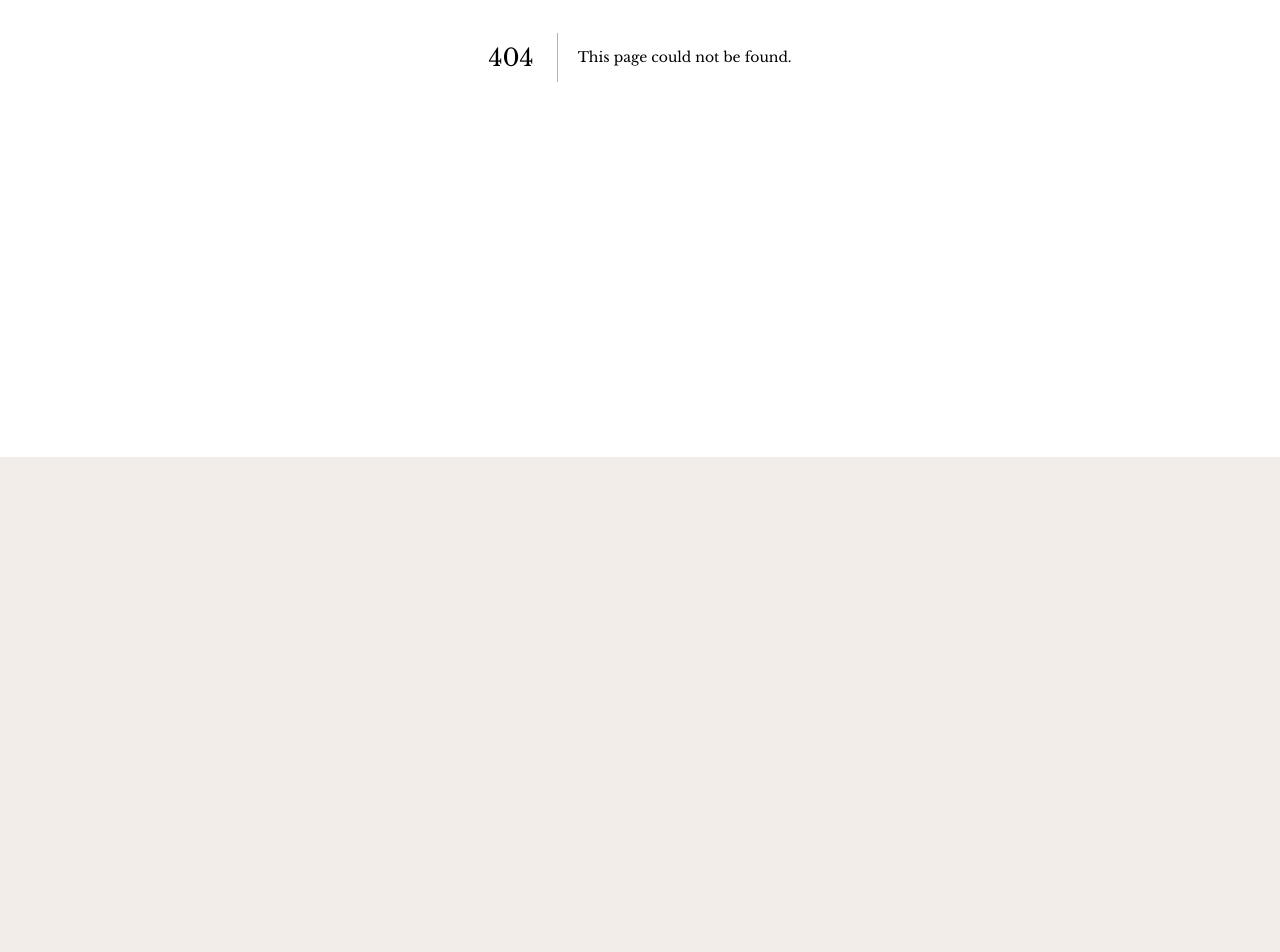
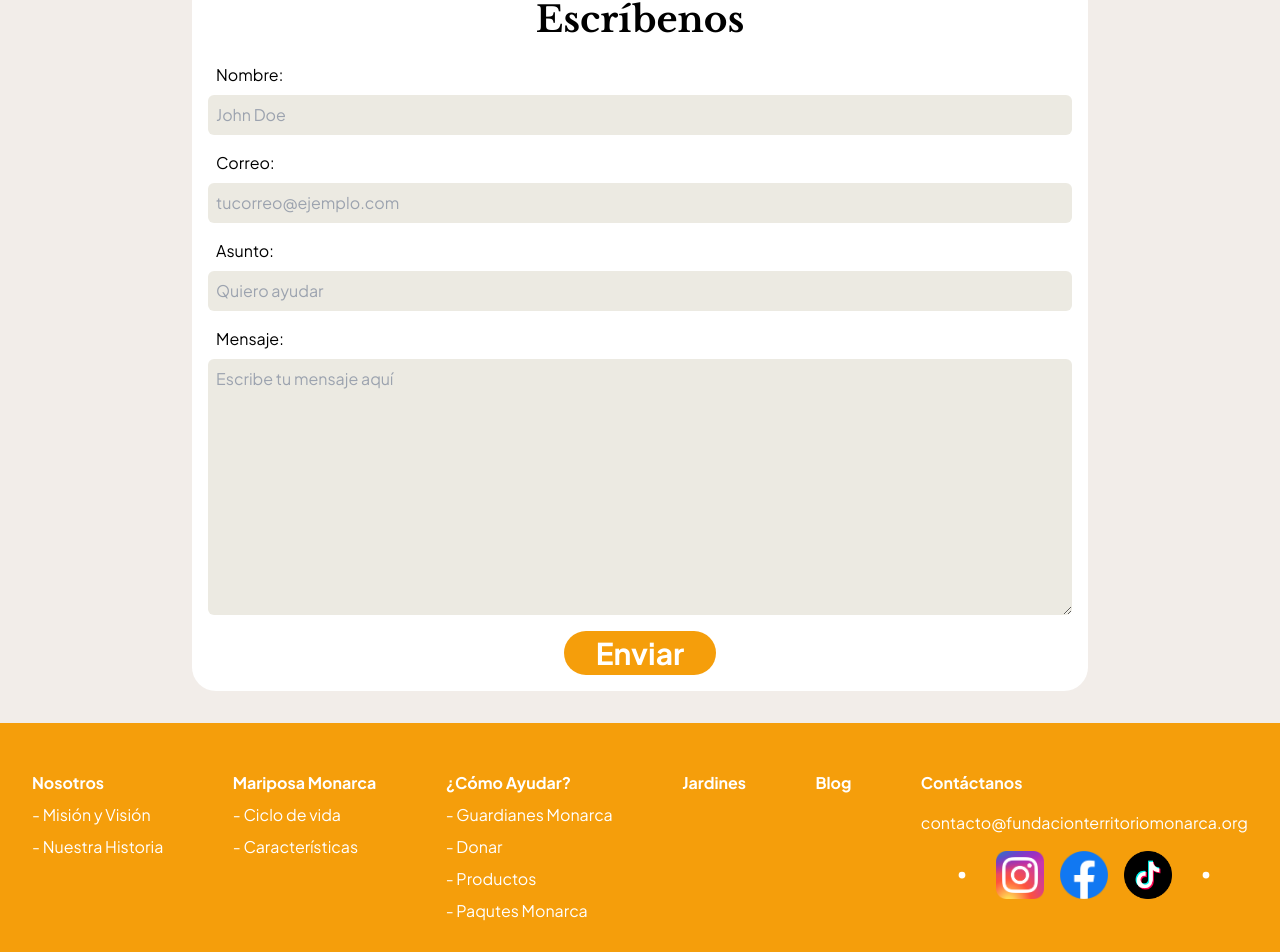
Before and after one commit to fernando801/TerritorioMonarca, a Next.js app: page /contacto in a window 1280 px wide. Before the commit this address had no page. Shown: the part 343-1295 px from the top of the page. Before the commit the page ends 800 px from the top, so only its background shows below. Built offline with nearby package versions, Linux system fonts and the light colour scheme.

Commit message:
added contacto page

```diff
--- /dev/null
+++ b/components/ContactForm/ContactForm.js
@@ -0,0 +1,69 @@
+import { useState } from 'react'
+
+export default function ContactForm() {
+  return (
+    <form
+      className='mx-auto max-w-4xl rounded-3xl bg-white p-4'
+      action='https://formsubmit.co/resendizbautista801@gmail.com'
+      method='POST'
+    >
+      <h2 className='text-center'>Escríbenos</h2>
+      <label htmlFor='name' className='mt-2 block p-2'>
+        Nombre:
+      </label>
+      <input
+        className='block w-full rounded-md bg-clay-200 p-2'
+        type='text'
+        name='name'
+        id='name'
+        placeholder='John Doe'
+      />
+      <label htmlFor='email' className='mt-2 block p-2'>
+        Correo:
+      </label>
+      <input
+        className='block w-full rounded-md bg-clay-200 p-2'
+        type='email'
+        name='email'
+        id='email'
+        placeholder='tucorreo@ejemplo.com'
+      />
+      <label htmlFor='_subject' className='mt-2 block p-2'>
+        Asunto:
+      </label>
+      <input
+        className='block w-full rounded-md bg-clay-200 p-2'
+        type='text'
+        name='_subject'
+        id='_subject'
+        placeholder='Quiero ayudar'
+      />
+      <label htmlFor='message' className='mt-2 block p-2'>
+        Mensaje:
+      </label>
+      <textarea
+        className='block w-full rounded-md bg-clay-200 p-2'
+        name='message'
+        id='message'
+        cols='30'
+        rows='10'
+        placeholder='Escribe tu mensaje aquí'
+      ></textarea>
+      <input
+        type='hidden'
+        name='_next'
+        value='https://territorio-monarca.vercel.app/contacto/'
+      />
+      <input
+        type='hidden'
+        name='_autoresponse'
+        value='Gracias por enviar tu mensaje a Territorio Monarca'
+      />
+      <input
+        className='pill mx-auto mt-4 block text-2xl font-bold sm:px-8 sm:text-3xl'
+        type='submit'
+        value='Enviar'
+      />
+    </form>
+  )
+}
--- /dev/null
+++ b/components/ContactForm/index.js
@@ -0,0 +1 @@
+export { default } from './ContactForm'
--- a/components/Footer/Footer.js
+++ b/components/Footer/Footer.js
@@ -6,74 +6,102 @@ export default function Footer() {
   return (
     <footer className='overflow-x-hidden bg-amber-500 text-white'>
       <div className='container mx-auto'>
-        <div className='flex flex-wrap justify-between gap-4 p-8 lg:py-12 lg:flex-row'>
+        <div className='flex flex-wrap justify-between gap-4 p-8 lg:flex-row lg:py-12'>
           <div className='flex flex-col gap-2'>
             <Link href='/nosotros/'>
-              <div className='font-bold cursor-pointer'>Nosotros</div>
+              <div className='cursor-pointer font-bold'>Nosotros</div>
             </Link>
             <ul className='hidden flex-col gap-2 lg:flex'>
-              <Link href='/nosotros#nosotros'><li className='cursor-pointer'>- Misión y Visión</li></Link>
-              <Link href='/nosotros#nuestra-histoia'><li className='cursor-pointer'>- Nuestra Historia</li></Link>
+              <Link href='/nosotros#nosotros'>
+                <li className='cursor-pointer'>- Misión y Visión</li>
+              </Link>
+              <Link href='/nosotros#nuestra-histoia'>
+                <li className='cursor-pointer'>- Nuestra Historia</li>
+              </Link>
             </ul>
           </div>
           <div className='flex flex-col gap-2'>
             <Link href='/mariposa_monarca/'>
-              <div className='font-bold cursor-pointer'>Mariposa Monarca</div>
+              <div className='cursor-pointer font-bold'>Mariposa Monarca</div>
             </Link>
-            <ul className='hidden lg:flex flex-col gap-2'>
-              <Link href='/mariposa_monarca/ciclo/'><li className='cursor-pointer'>- Ciclo de vida</li></Link>
-              <Link href='/mariposa_monarca#caracteristicas'><li className='cursor-pointer'>- Características</li></Link>
+            <ul className='hidden flex-col gap-2 lg:flex'>
+              <Link href='/mariposa_monarca/ciclo/'>
+                <li className='cursor-pointer'>- Ciclo de vida</li>
+              </Link>
+              <Link href='/mariposa_monarca#caracteristicas'>
+                <li className='cursor-pointer'>- Características</li>
+              </Link>
             </ul>
           </div>
           <div className='flex flex-col gap-2'>
             <Link href='/como_ayudar/'>
-              <div className='font-bold cursor-pointer'>¿Cómo Ayudar?</div>
+              <div className='cursor-pointer font-bold'>¿Cómo Ayudar?</div>
             </Link>
-            <ul className='hidden lg:flex flex-col gap-2'>
-              <Link href='/como_ayudar/guardianes/'><li className='cursor-pointer'>- Guardianes Monarca</li></Link>
-              <Link href='/como_ayudar/donar/'><li className='cursor-pointer'>- Donar</li></Link>
-              <Link href='/como_ayudar/productos/'><li className='cursor-pointer'>- Productos</li></Link>
-              <Link href='/como_ayudar/paquetes/'><li className='cursor-pointer'>- Paqutes Monarca</li></Link>
+            <ul className='hidden flex-col gap-2 lg:flex'>
+              <Link href='/como_ayudar/guardianes/'>
+                <li className='cursor-pointer'>- Guardianes Monarca</li>
+              </Link>
+              <Link href='/como_ayudar/donar/'>
+                <li className='cursor-pointer'>- Donar</li>
+              </Link>
+              <Link href='/como_ayudar/productos/'>
+                <li className='cursor-pointer'>- Productos</li>
+              </Link>
+              <Link href='/como_ayudar/paquetes/'>
+                <li className='cursor-pointer'>- Paqutes Monarca</li>
+              </Link>
             </ul>
           </div>
           <div className='flex flex-col gap-2'>
             <Link href='/jardines/'>
-              <div className='font-bold cursor-pointer'>Jardines</div>
+              <div className='cursor-pointer font-bold'>Jardines</div>
             </Link>
           </div>
           <div className='flex flex-col gap-2'>
             <Link href='/blog/'>
-              <div className='font-bold cursor-pointer'>Blog</div>
+              <div className='cursor-pointer font-bold'>Blog</div>
             </Link>
           </div>
           <div className='flex flex-col gap-4'>
             <Link href='/jardines/'>
-              <div className='font-bold cursor-pointer'>Contáctanos</div>
+              <div className='cursor-pointer font-bold'>Contáctanos</div>
             </Link>
             <div>contacto@fundacionterritoriomonarca.org</div>
             <div className='flex items-center justify-center gap-4'>
               <BsDot className='text-4xl' />
-              <div className='relative aspect-square h-12'>
+              <a
+                className='relative aspect-square h-12'
+                href='https://www.facebook.com/fundacionterritoriomonarca/'
+                target='_blank'
+              >
                 <Image
                   src='/images/social_networks/instagram.png'
                   layout='fill'
                   objectFit='contain'
                 />
-              </div>
-              <div className='relative aspect-square h-12'>
+              </a>
+              <a
+                className='relative aspect-square h-12'
+                href='https://www.facebook.com/fundacionterritoriomonarca/'
+                target='_blank'
+              >
                 <Image
                   src='/images/social_networks/facebook.png'
                   layout='fill'
                   objectFit='contain'
                 />
-              </div>
-              <div className='relative aspect-square h-12'>
+              </a>
+              <a
+                className='relative aspect-square h-12'
+                href='https://www.facebook.com/fundacionterritoriomonarca/'
+                target='_blank'
+              >
                 <Image
                   src='/images/social_networks/tiktok.png'
                   layout='fill'
                   objectFit='contain'
                 />
-              </div>
+              </a>
               <BsDot className='text-4xl' />
             </div>
           </div>
--- a/components/Header/Header.js
+++ b/components/Header/Header.js
@@ -80,7 +80,9 @@ export default function Header() {
               </Link>
             </div>
             <div>
-              <div className={styles.menu__item}>Contacto</div>
+              <Link href='/contacto/'>
+                <div className={styles.menu__item}>Contacto</div>
+              </Link>
             </div>
             <div>
               <Link href='/blog/'>
--- /dev/null
+++ b/pages/contacto.js
@@ -0,0 +1,22 @@
+import Header from '@/components/Header'
+import Footer from '@/components/Footer'
+import ContactForm from '@/components/ContactForm'
+
+export default function Contacto() {
+  return (
+    <>
+      <Header />
+      <section className='rounded-b-3xl bg-clay-300' id='nosotros'>
+        <div className='container relative mx-auto py-8 px-4 sm:py-12'>
+          <h1 className='mx-auto py-4 text-center '>Contacto</h1>
+        </div>
+      </section>
+      <section>
+        <div className='container mx-auto py-8'>
+          <ContactForm />
+        </div>
+      </section>
+      <Footer />
+    </>
+  )
+}
```
